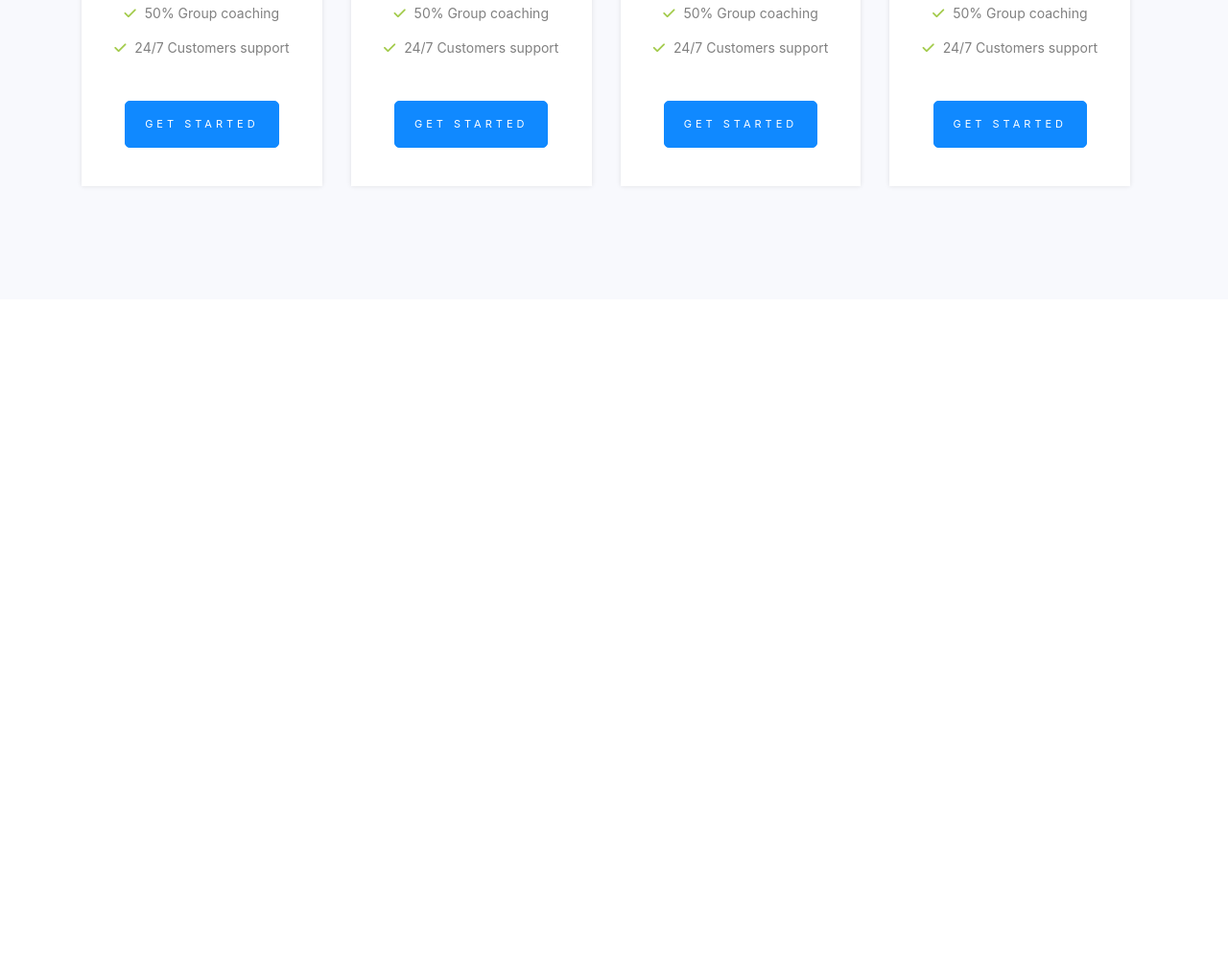
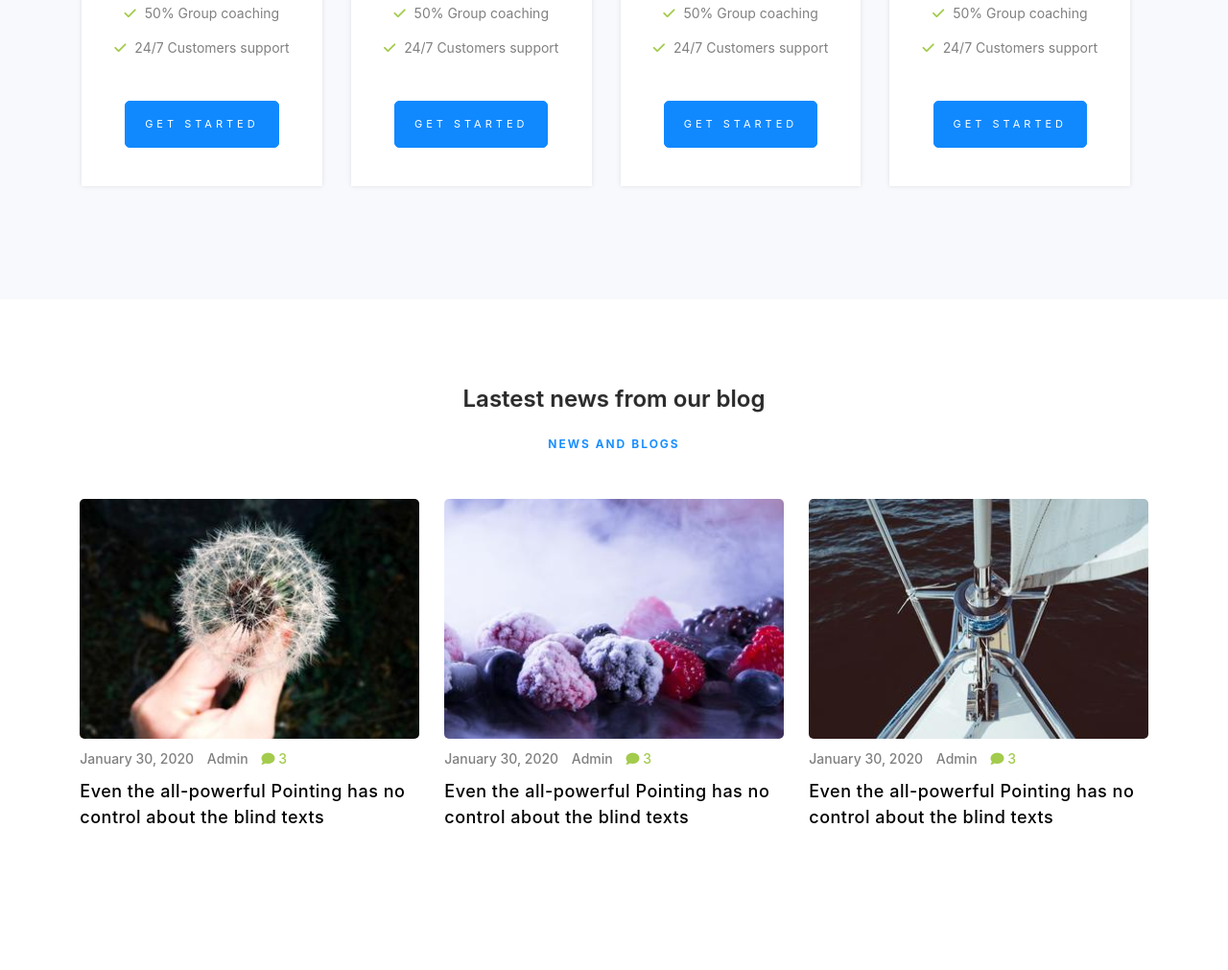
Before and after one commit to daoxuantung/healthcoach, a plain HTML site: page index.html in a window 1280 px wide. Shown: the part 4371-5382 px from the top of the page at 96% size. Before the commit the page ends 4683 px from the top, so only its background shows below. Drawn offline with nearby package versions, Linux system fonts and the light colour scheme.

Commit message:
Add news blog

```diff
--- a/index.html
+++ b/index.html
@@ -516,6 +516,59 @@
             </div>
         </div>
     </section>
+    <section class="news-section">
+        <div class="box-news">
+            <h2 class="head-news">Lastest news from our blog</h2>
+            <h5 class="title-news">News and blogs</h5>
+        </div>
+        <div class="container h-100 p-0">
+            <div class="row p-0 m-0">
+                <div class="col-4 new" style="max-width: 31%;">
+                    <div class="new-img" style="background-image: url('/images/image-9.jpg');"></div>
+                    <div class="note">
+                        <a href="#">January 30, 2020</a>
+                        <a href="#">Admin</a>
+                        <a href="#">
+                            <i class="fas fa-comment"></i>
+                            3
+                        </a>
+                    </div>
+                    <div class="caption">
+                        <a href="#">Even the all-powerful Pointing has no control about the blind texts</a>
+                    </div>
+                </div>
+                <div class="col-4 new" style="max-width: 31%;">
+                    <div class="new-img" style="background-image: url('/images/image-10.jpg');">
+                    </div>
+                    <div class="note">
+                        <a href="#">January 30, 2020</a>
+                        <a href="#">Admin</a>
+                        <a href="#">
+                            <i class="fas fa-comment"></i>
+                            3
+                        </a>
+                    </div>
+                    <div class="caption">
+                        <a href="#">Even the all-powerful Pointing has no control about the blind texts</a>
+                    </div>
+                </div>
+                <div class="col-4 new" style="max-width: 31%;">
+                    <div class="new-img" style="background-image: url('/images/image-11.jpg');"></div>
+                    <div class="note">
+                        <a href="#">January 30, 2020</a>
+                        <a href="#">Admin</a>
+                        <a href="#">
+                            <i class="fas fa-comment"></i>
+                            3
+                        </a>
+                    </div>
+                    <div class="caption">
+                        <a href="#">Even the all-powerful Pointing has no control about the blind texts</a>
+                    </div>
+                </div>
+            </div>
+        </div>
+    </section>
     <script src="/scripts/main.js"></script>
 </body>
 </html>
--- a/styles/style.css
+++ b/styles/style.css
@@ -747,6 +747,99 @@ div .select-option:focus {
     background-color: transparent;
 }
 
+.news-section {
+    padding: 0;
+    padding-bottom: 20rem;
+    margin: 0;
+    display: block;
+    width: 100%;
+}
+
+.box-news {
+    padding-top: 5rem;
+    text-align: center;
+    margin-bottom: 5rem;
+}
+
+.box-news .head-news {
+    font-size: 2.4rem;
+    font-weight: 600;
+    display: block !important;
+    color: rgba(0,0,0,.8);
+    padding-top: 4rem;
+    padding-bottom: 2rem;
+    text-shadow: 0 0 2px rgba(0, 0, 0, 0.2);
+}
+
+.box-news .title-news {
+    font-size: 1.2rem;
+    display: block;
+    font-weight: 600;
+    color: #1089ff;
+    text-transform: uppercase;
+    letter-spacing: 2px;
+    padding-top: 0;
+    text-shadow: 0 0 2px rgba(16, 137, 255, 0.2);
+}
+
+.news-section .new {
+    padding: 0;
+    margin: auto;
+}
+
+.news-section .new .new-img {
+    height: 25rem;
+    border-radius: 5px;
+    background-size: cover;
+    background-position: center;
+    cursor: pointer;
+}
+
+.new .note {
+    font-size: 1.4rem;
+    font-weight: 450;
+    margin: 1rem 0;
+    display: block;
+    background: transparent;
+}
+
+.new .note a:nth-child(1), .new .note a:nth-child(2) {
+    color: gray;
+}
+
+.new .note a:nth-child(1):hover, .new .note a:nth-child(2):hover, .new .note a:nth-child(3):hover{
+    transition: 0.5s ease;
+    text-decoration: none;
+    color: #000;
+}
+
+.new .note a:nth-child(2){
+    margin: 0 1rem;
+}
+
+.new .note a:nth-child(3){
+    color: #a3cb4c;
+}
+
+.new .caption {
+    font-size: 1.8rem;
+    font-weight: 450;
+    width: 100%;
+    display: block;
+    letter-spacing: 0.5px;
+}
+
+.new .caption > a{
+    color: #000;
+    background: transparent;
+}
+
+.new .caption > a:hover{
+    transition: 0.3s ease;
+    color: #1089ff;
+    text-decoration: none;
+}
+
 @keyframes animation {
     from {
         opacity: 0;
```
Also changed, not shown: images/image-10.jpg (added), images/image-11.jpg (added), images/image-9.jpg (added).
